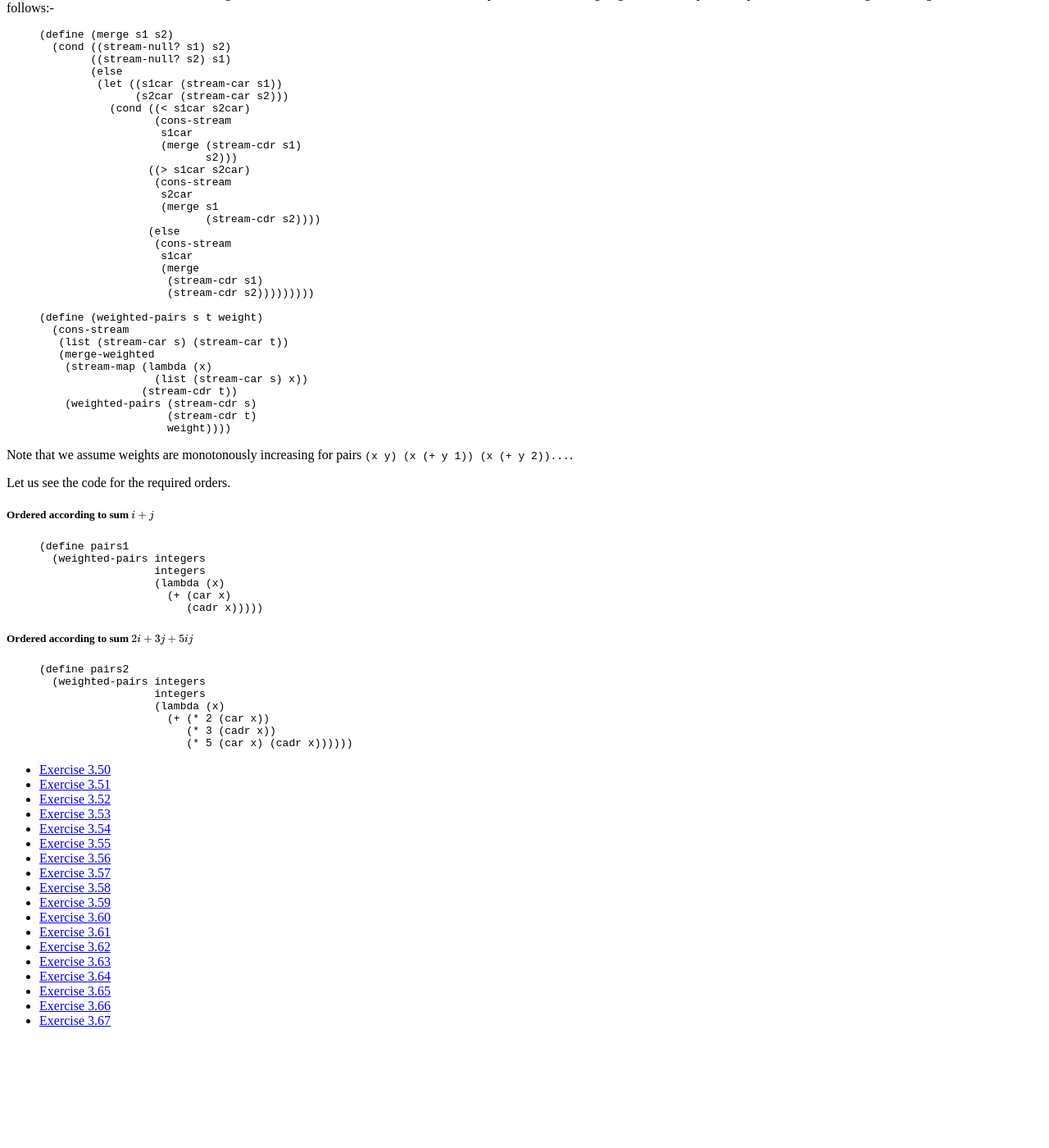
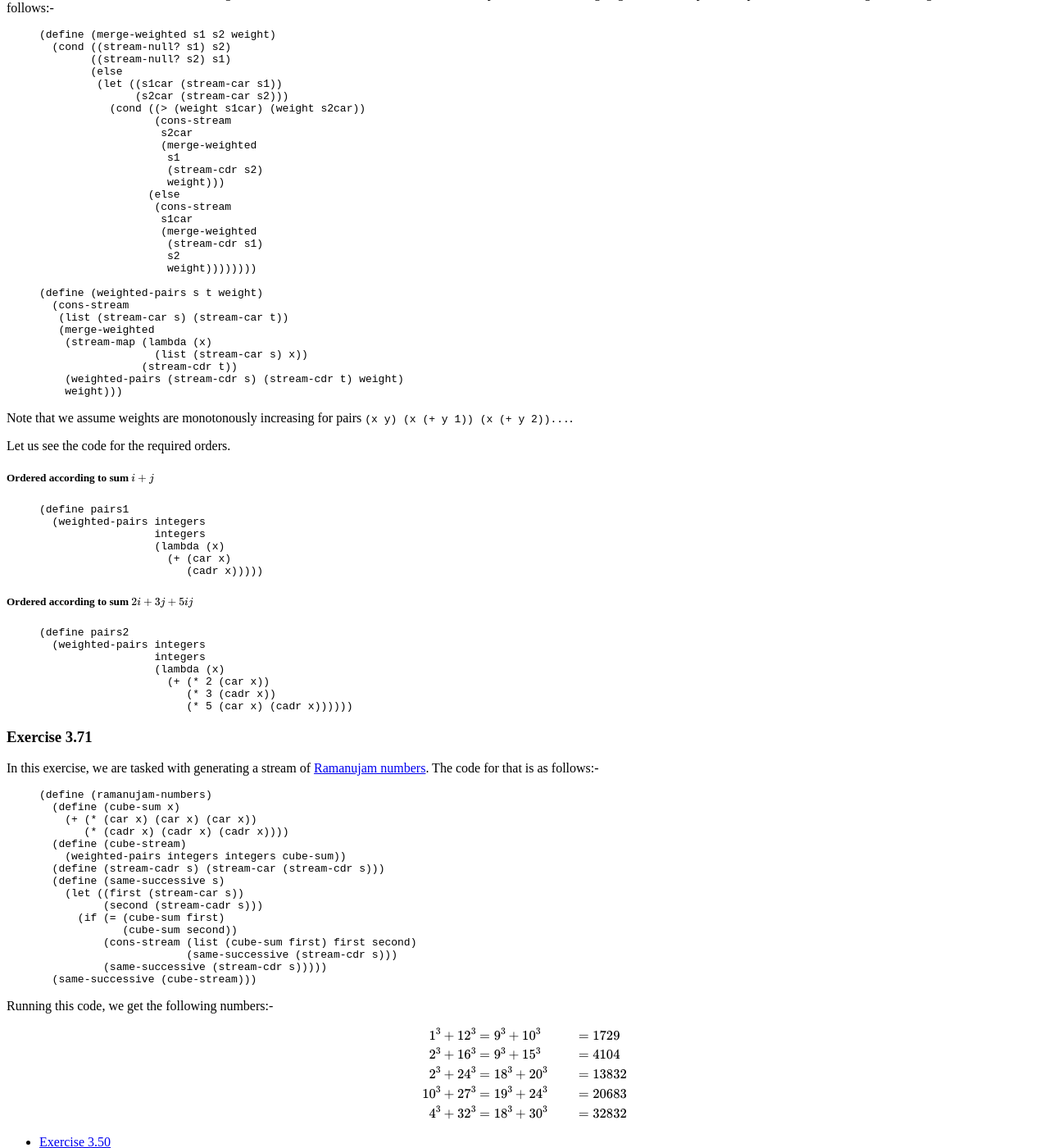
Before and after one commit to mohanrajendran/mohanrajendran.github.io, a Jekyll site: the page built from _sicp/Solution3_5.md, in a window 1280 px wide and 1400 px high, scrolled down 8172 px. Shown: the whole window at 82% size. Built offline with Jekyll 4.4.1, drawn with Linux system fonts in a browser that asks for light colours; nearby versions of some CDN libraries; formulas are drawn with MathJax 3; before the commit the page ends 9442 px from its top, so only the background shows below that; some of the changed text lies outside the part shown.

Commit message:
Finished exercise 3.71

```diff
--- a/_sicp/Solution3_5.md
+++ b/_sicp/Solution3_5.md
@@ -554,28 +554,26 @@ In this exercise, we are tasked with defining a stream `triples` that produces a
 In this exercise, we are tasked with writing `weighted-pairs` which is similar to `pairs` except it also takes a weighing function and produces pairs ordered according to the weights. The code is as follows:-
 
 {% highlight scheme %}
-(define (merge s1 s2)
+(define (merge-weighted s1 s2 weight)
   (cond ((stream-null? s1) s2)
         ((stream-null? s2) s1)
         (else
          (let ((s1car (stream-car s1))
                (s2car (stream-car s2)))
-           (cond ((< s1car s2car)
-                  (cons-stream
-                   s1car
-                   (merge (stream-cdr s1)
-                          s2)))
-                 ((> s1car s2car)
+           (cond ((> (weight s1car) (weight s2car))
                   (cons-stream
                    s2car
-                   (merge s1
-                          (stream-cdr s2))))
+                   (merge-weighted
+                    s1
+                    (stream-cdr s2)
+                    weight)))
                  (else
                   (cons-stream
                    s1car
-                   (merge
+                   (merge-weighted
                     (stream-cdr s1)
-                    (stream-cdr s2)))))))))
+                    s2
+                    weight))))))))
 
 (define (weighted-pairs s t weight)
   (cons-stream
@@ -584,9 +582,8 @@ In this exercise, we are tasked with writing `weighted-pairs` which is similar t
     (stream-map (lambda (x)
                   (list (stream-car s) x))
                 (stream-cdr t))
-    (weighted-pairs (stream-cdr s)
-                    (stream-cdr t)
-                    weight))))
+    (weighted-pairs (stream-cdr s) (stream-cdr t) weight)
+    weight)))
 {% endhighlight %}
 
 Note that we assume weights are monotonously increasing for pairs `(x y) (x (+ y 1)) (x (+ y 2))...`.
@@ -615,3 +612,36 @@ Let us see the code for the required orders.
                        (* 3 (cadr x))
                        (* 5 (car x) (cadr x))))))
 {% endhighlight %}
+
+### Exercise 3.71<a id="Exercise3_71">&nbsp;</a>
+
+In this exercise, we are tasked with generating a stream of [Ramanujam numbers](http://mathworld.wolfram.com/Hardy-RamanujanNumber.html). The code for that is as follows:-
+
+{% highlight scheme %}
+(define (ramanujam-numbers)
+  (define (cube-sum x)
+    (+ (* (car x) (car x) (car x))
+       (* (cadr x) (cadr x) (cadr x))))
+  (define (cube-stream)
+    (weighted-pairs integers integers cube-sum))
+  (define (stream-cadr s) (stream-car (stream-cdr s)))
+  (define (same-successive s)
+    (let ((first (stream-car s))
+          (second (stream-cadr s)))
+      (if (= (cube-sum first)
+             (cube-sum second))
+          (cons-stream (list (cube-sum first) first second)
+                       (same-successive (stream-cdr s)))
+          (same-successive (stream-cdr s)))))
+  (same-successive (cube-stream)))
+{% endhighlight %}
+
+Running this code, we get the following numbers:-
+
+$$\begin{align}
+1^3 + 12^3 &= 9^3 + 10^3 &&= 1729 \\
+2^3 + 16^3 &= 9^3 + 15^3 &&= 4104 \\
+2^3 + 24^3 &= 18^3 + 20^3 &&= 13832 \\
+10^3 + 27^3 &= 19^3 + 24^3 &&= 20683 \\
+4^3 + 32^3 &= 18^3 + 30^3 &&= 32832
+\end{align}$$
```
Also changed, not shown: other parts of _sicp/Solution3_5.md (+1 -1 lines).
